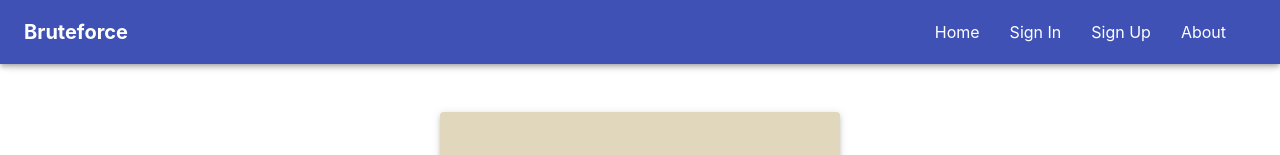
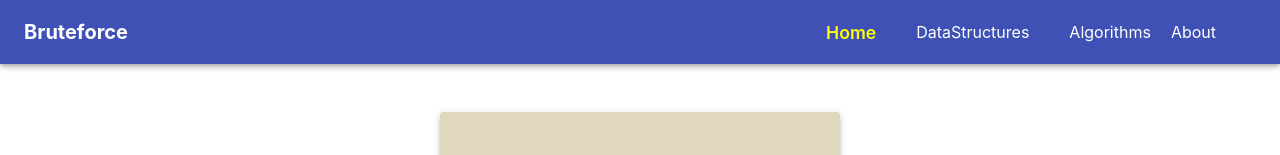
Before and after one commit to Rohit0301/CodingCombat, a React (Create React App) app in the folder client/: page / in a window 1280 px wide. Shown: the top 155 px of the page. Built offline with nearby package versions, Linux system fonts and the light colour scheme; no server answers.

Commit message:
added navlinks

```diff
--- a/client/src/Navbar/navbar.js
+++ b/client/src/Navbar/navbar.js
@@ -4,15 +4,28 @@ import {
   AppBar, Toolbar, Typography, List, ListItem,
   withStyles, Grid, SwipeableDrawer
 } from '@material-ui/core';
+import {NavLink} from 'react-router-dom';
 import MenuIcon from '@material-ui/icons/Menu';
+
 
 const styleSheet = {
   list : {
     width : 200,
   },
+  nav:{
+    color:"grey",
+    textDecoration:"none",
+  },
   padding : {
-    paddingRight : 30,
+    paddingRight : 20,
+    color:"white",
+    textDecoration:"none",
     cursor : "pointer",
+  },
+  active : {
+    fontWeight:600,
+    color:"yellow",
+    fontSize:"1.1rem",
   },
 
   sideBarIcon : {
@@ -47,6 +60,7 @@ class navbar extends Component{
 
   //Small Screens
   createDrawer(){
+    const {classes} = this.props
     return (
       <div>
         <AppBar >
@@ -74,10 +88,10 @@ class navbar extends Component{
              onKeyDown={()=>{this.setState({drawer:false})}}>
 
             <List className = {this.props.classes.list}>
-               <ListItem key = {1} button divider> Home </ListItem>
-               <ListItem key = {2} button divider> Sign In </ListItem>
-               <ListItem key = {3} button divider> Sign up </ListItem>
-               <ListItem key = {4} button divider> About </ListItem>
+               <NavLink to='/' className = {classes.nav}   activeClassName={classes.active} exact> <ListItem key = {1} button divider>  Home </ListItem> </NavLink>
+               <NavLink to='/DataStructure/' className = {classes.nav}   activeClassName={classes.active} exact> <ListItem key = {2} button divider>  DataStructures </ListItem> </NavLink>
+               <NavLink to='/Algorithms/' className = {classes.nav}   activeClassName={classes.active} exact> <ListItem key = {3} button divider>  Algorithms </ListItem> </NavLink>
+               <NavLink to='/About/' className = {classes.nav}   activeClassName={classes.active} exact> <ListItem key = {4} button divider>  About </ListItem> </NavLink>
              </List>
 
          </div>
@@ -92,16 +106,25 @@ class navbar extends Component{
     const {classes} = this.props
     return (
         <>
+
       <AppBar>
         <Toolbar>
-          <Typography variant = "headline" style={{flexGrow:1}} color="inherit" ><b style={{fontSize:20}}>Bruteforce</b></Typography>
-          <Typography variant = "subheading" className = {classes.padding} color="inherit" >Home</Typography>
-          <Typography variant = "subheading" className = {classes.padding} color="inherit" >Sign In</Typography>
-          <Typography variant = "subheading" className = {classes.padding} color="inherit" >Sign Up</Typography>
-          <Typography variant = "subheading" className = {classes.padding} color="inherit" >About</Typography>
+
+          <Typography variant = "headline" style={{flexGrow:1}} color="inherit" ><b style={{fontSize:20}}><NavLink to='/' className = {classes.padding}>Bruteforce</NavLink></b></Typography>
+
+         <Typography variant = "subheading" color="inherit" className = {classes.padding}>  <NavLink to='/' className = {classes.padding}   activeClassName={classes.active} exact> Home</NavLink></Typography>
+
+
+          <Typography variant = "subheading" className = {classes.padding} color="inherit" ><NavLink to='/DataStructures/' className = {classes.padding}>DataStructures</NavLink></Typography>
+
+         <Typography variant = "subheading"  color="inherit" > <NavLink to='/Algorithms/' className = {classes.padding} activeClassName={classes.active} exact>Algorithms</NavLink></Typography>
+
+          <Typography variant = "subheading" className = {classes.padding} color="inherit" ><NavLink to='/About/' className = {classes.padding}>About</NavLink></Typography>
+
+
+
         </Toolbar>
       </AppBar>
-
       </>
     )
   }
```
Also changed, not shown: 1 other file (tests, documents, lock files or other folders).
